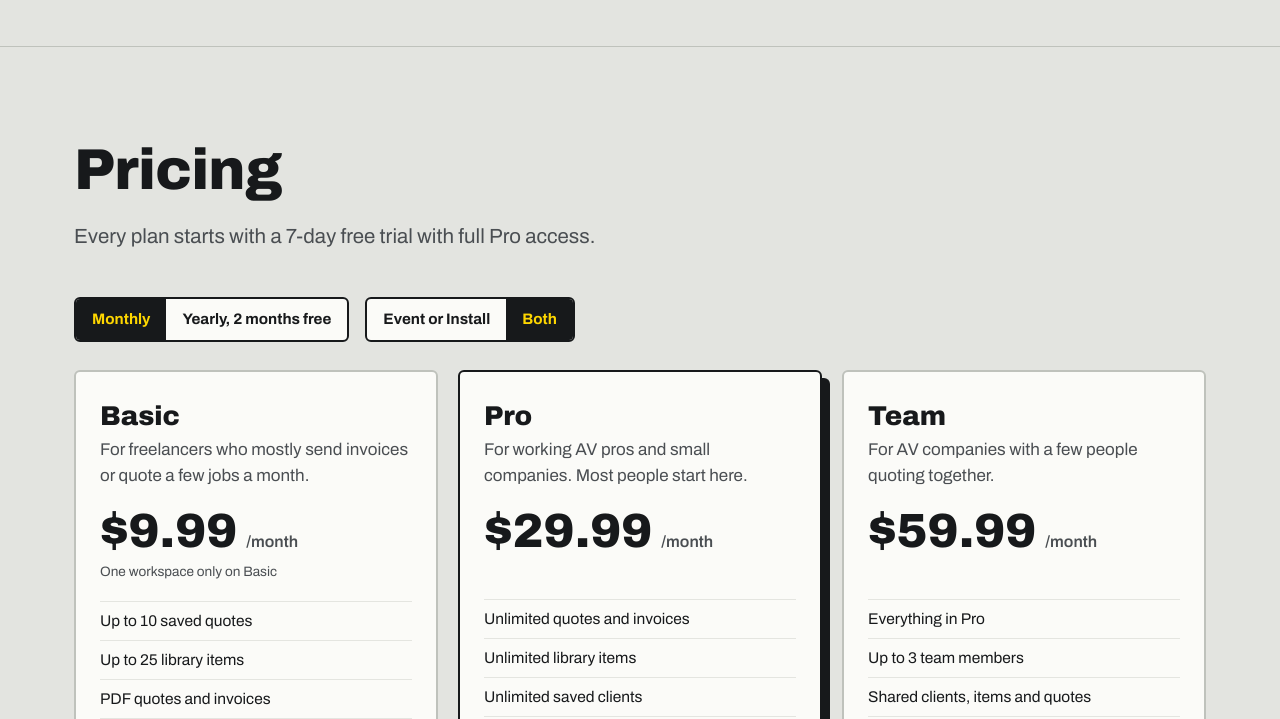
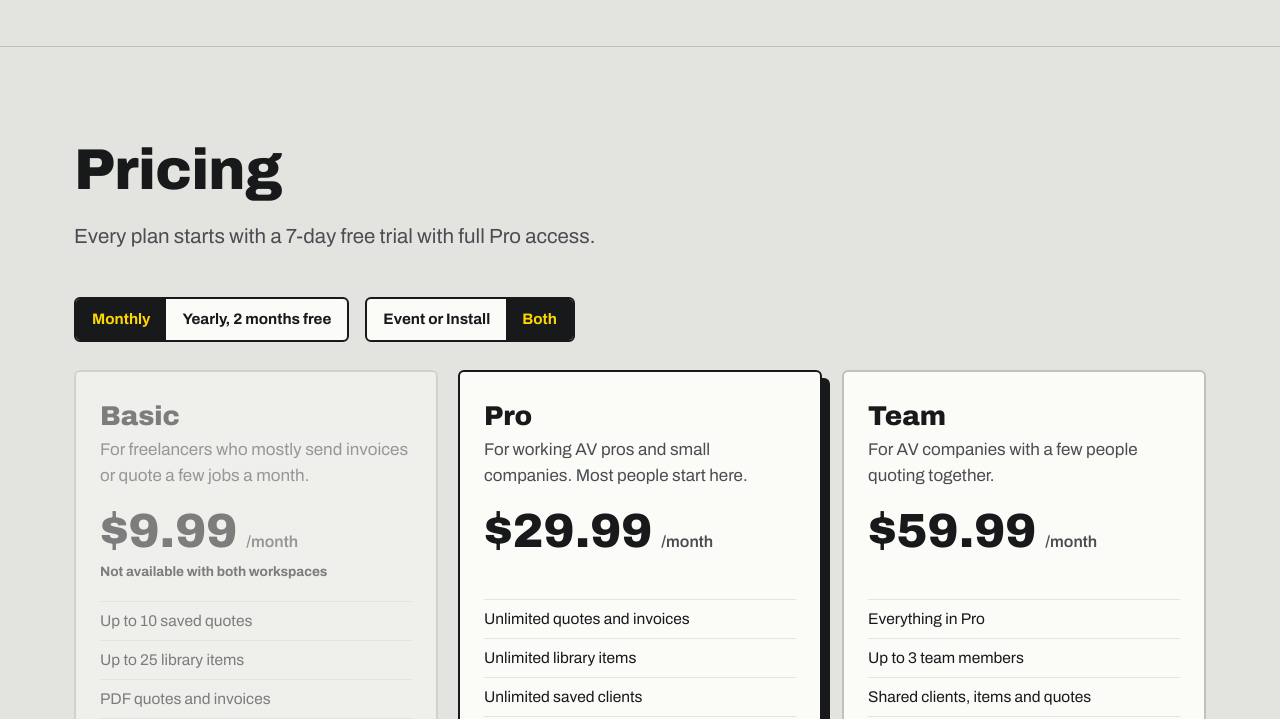
Before and after one commit to avland-app/avland-hub, a plain HTML site: page index.html in a window 1280 px wide. Both pictures are taken after a click on the button "Both". Shown: the part 4056-4775 px from the top of the page. Drawn offline with Linux system fonts and the light colour scheme.

Commit message:
Update index.html

```diff
--- a/index.html
+++ b/index.html
@@ -188,6 +188,8 @@ section.block + section.block{border-top:1px solid var(--rule)}
 .plans{display:grid;grid-template-columns:repeat(3,1fr);gap:20px;align-items:stretch}
 .plan{background:var(--paper);border:2px solid var(--rule);border-radius:6px;padding:28px 24px;display:flex;flex-direction:column}
 .plan.pro{border-color:var(--ink);box-shadow:8px 8px 0 var(--ink)}
+.plan.off{opacity:.5}
+.plan.off .price-note{color:var(--ink);font-weight:700}
 .plan h3{font-size:1.7rem;font-variation-settings:"wdth" 70;font-weight:850}
 .plan-for{color:var(--ink-soft);margin:4px 0 18px;min-height:3em}
 .price{font-variation-settings:"wdth" 70;font-weight:850;font-size:3rem;line-height:1;font-variant-numeric:tabular-nums}
@@ -423,7 +425,7 @@ footer a:hover{text-decoration:underline}
           <li>Up to 5 saved clients</li>
           <li class="no">Pull sheets</li>
         </ul>
-        <a class="btn btn-quiet" href="https://app.gaffdesk.com/?signup=1">Start free trial</a>
+        <a class="btn btn-quiet" data-basic-btn href="https://app.gaffdesk.com/?signup=1">Start free trial</a>
       </div>
       <div class="plan pro" data-plan="pro">
         <h3>Pro</h3>
@@ -530,7 +532,11 @@ footer a:hover{text-decoration:underline}
       card.querySelector('[data-unit]').textContent=state.period==='month'?'/month':'/year';
       var note='';
       if(state.period==='year') note='Works out to '+fmt(amount/12)+' a month';
-      if(state.spaces==='both'&&!p.both) note='One workspace only on Basic';
+      var off=state.spaces==='both'&&!p.both;
+      if(off) note='Not available with both workspaces';
+      card.classList.toggle('off',off);
+      var bb=card.querySelector('[data-basic-btn]');
+      if(bb){bb.textContent=off?'Switch to one workspace':'Start free trial';if(off){bb.setAttribute('href','#pricing');}else{bb.setAttribute('href','https://app.gaffdesk.com/?signup=1');}}
       card.querySelector('[data-note]').textContent=note;
       var label=card.querySelector('[data-spaces-label]');
       if(label) label.textContent=state.spaces==='both'?'Event and Install workspaces':'One workspace: Event or Install';
@@ -538,6 +544,8 @@ footer a:hover{text-decoration:underline}
     document.querySelector('[data-addon]').textContent='+'+fmt(addon[state.period])+(state.period==='month'?'/month':'/year');
   }
   document.querySelectorAll('[data-period]').forEach(function(b){b.addEventListener('click',function(){state.period=b.dataset.period;document.querySelectorAll('[data-period]').forEach(function(x){x.setAttribute('aria-pressed',x===b)});render();});});
+  var basicBtn=document.querySelector('[data-basic-btn]');
+  if(basicBtn) basicBtn.addEventListener('click',function(e){if(state.spaces!=='both')return;e.preventDefault();var one=document.querySelector('[data-spaces="one"]');if(one)one.click();});
   document.querySelectorAll('[data-spaces]').forEach(function(b){b.addEventListener('click',function(){state.spaces=b.dataset.spaces;document.querySelectorAll('[data-spaces]').forEach(function(x){x.setAttribute('aria-pressed',x===b)});render();});});
   render();
 })();
```
